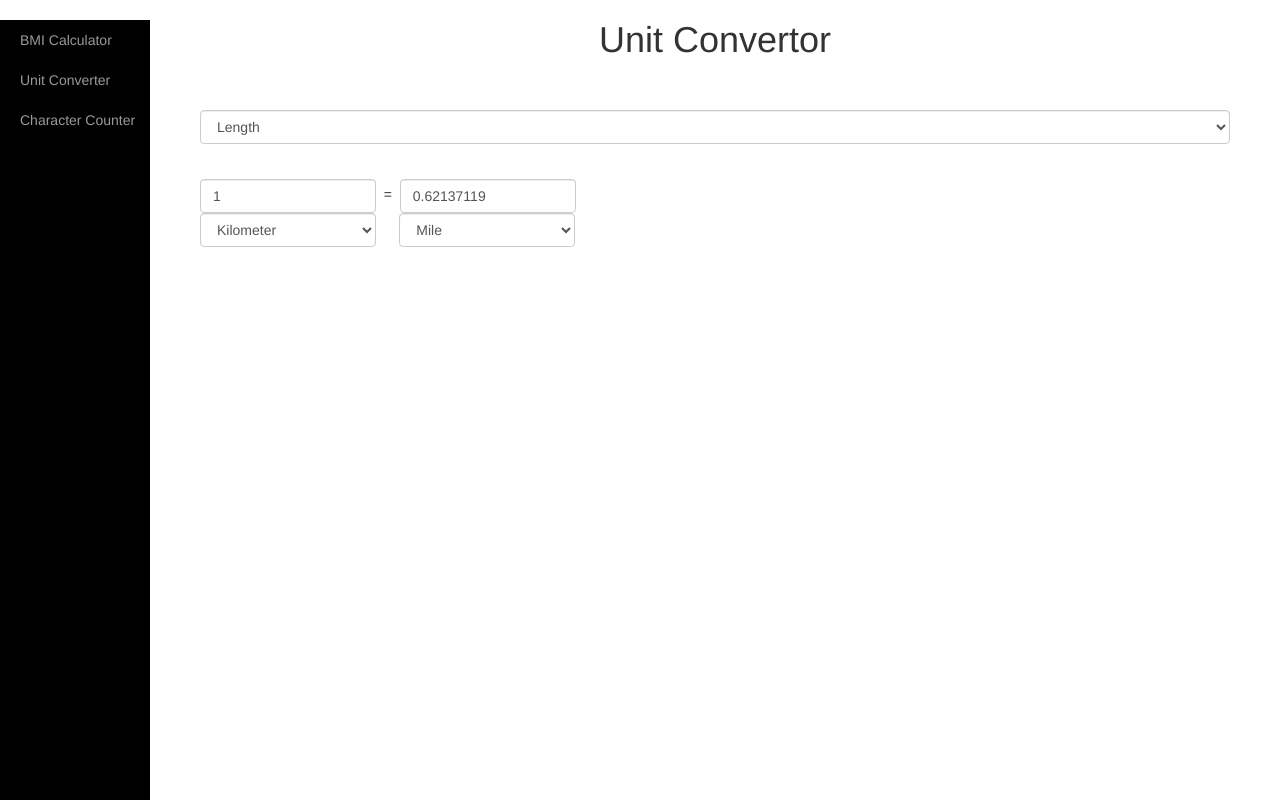
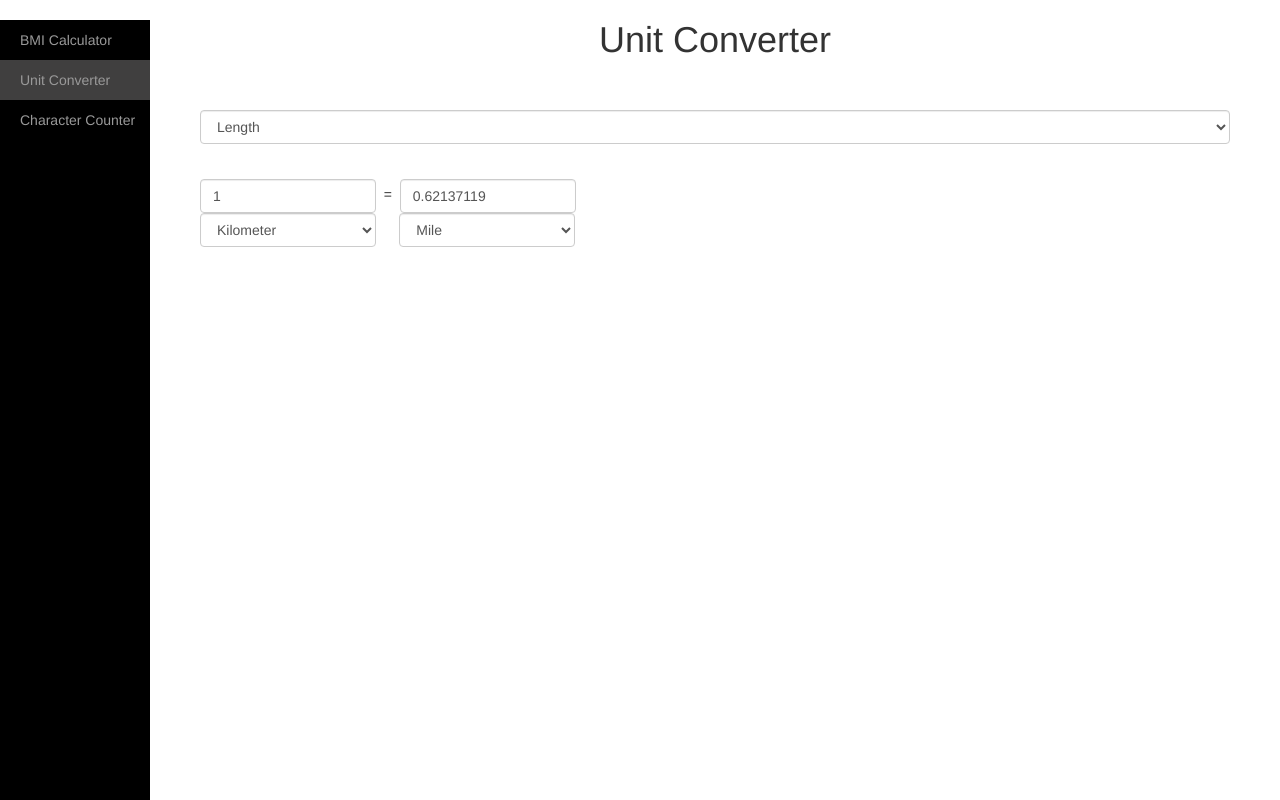
Before and after one commit to amalbose/AxaTools, a browser extension: page index.html in a window 1280 px wide. Both pictures are taken after a click on the item "Unit Converter". Drawn offline with Linux system fonts and the light colour scheme.

Commit message:
Highlight selected subtab

```diff
--- a/js/modules.js
+++ b/js/modules.js
@@ -287,7 +287,7 @@ var conQuantities = [
 ];
 
 function unitConv(){
-  showModule('#unitConv','Unit Convertor');
+  showModule('#unitConv','Unit Converter');
 
   //default select
   $('#unitSelector option[value="length"]').attr("selected",true);
@@ -447,14 +447,16 @@ function occurrences(string, subString) {
 // Commmon
 
 function showModule(className,moduleName) {
+	//clear all current tab
+	$('.sidebar-nav>li').removeClass('curSubtab');
     var module;
     for	(index = 0; index < modules.length; index++) {
-      module = modules[index];
-      $('#'+module.method).addClass('hidden');
-      console.log(module.method);
+      	module = modules[index];
+		$('#'+module.method).addClass('hidden');
+		if(module.name===moduleName)
+			$('.sidebar-nav .'+module.method).addClass('curSubtab');
     }
 
-  $('#heading').html(moduleName);
-  $(className).removeClass('hidden');
-
+	$('#heading').html(moduleName);
+	$(className).removeClass('hidden');
 }
--- a/style/styles.css
+++ b/style/styles.css
@@ -71,6 +71,12 @@
     background: rgba(255,255,255,0.2);
 }
 
+.curSubtab {
+    text-decoration: none;
+    color: #fff;
+    background: rgba(64, 63, 63,1);
+}
+
 .sidebar-nav li a:active,
 .sidebar-nav li a:focus {
     text-decoration: none;
```
